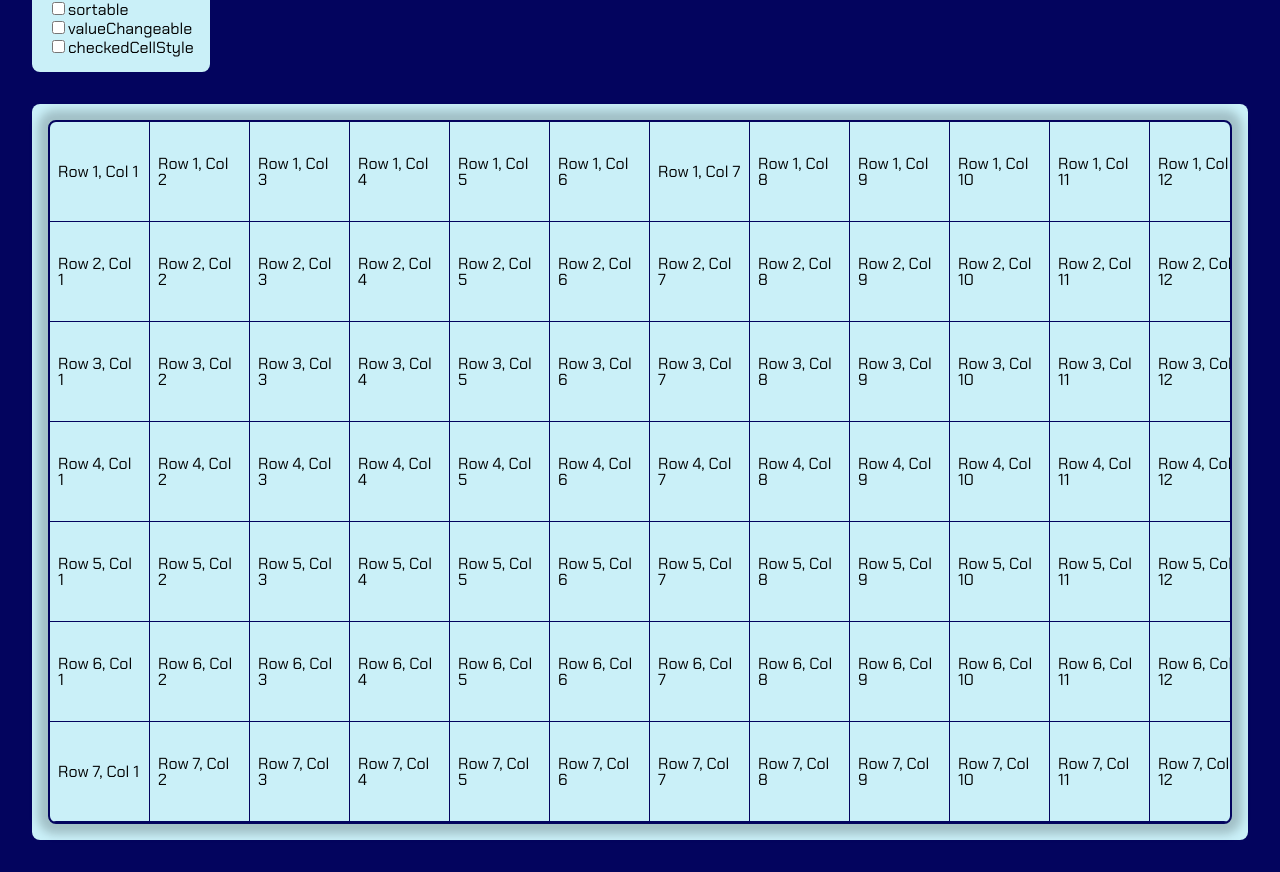
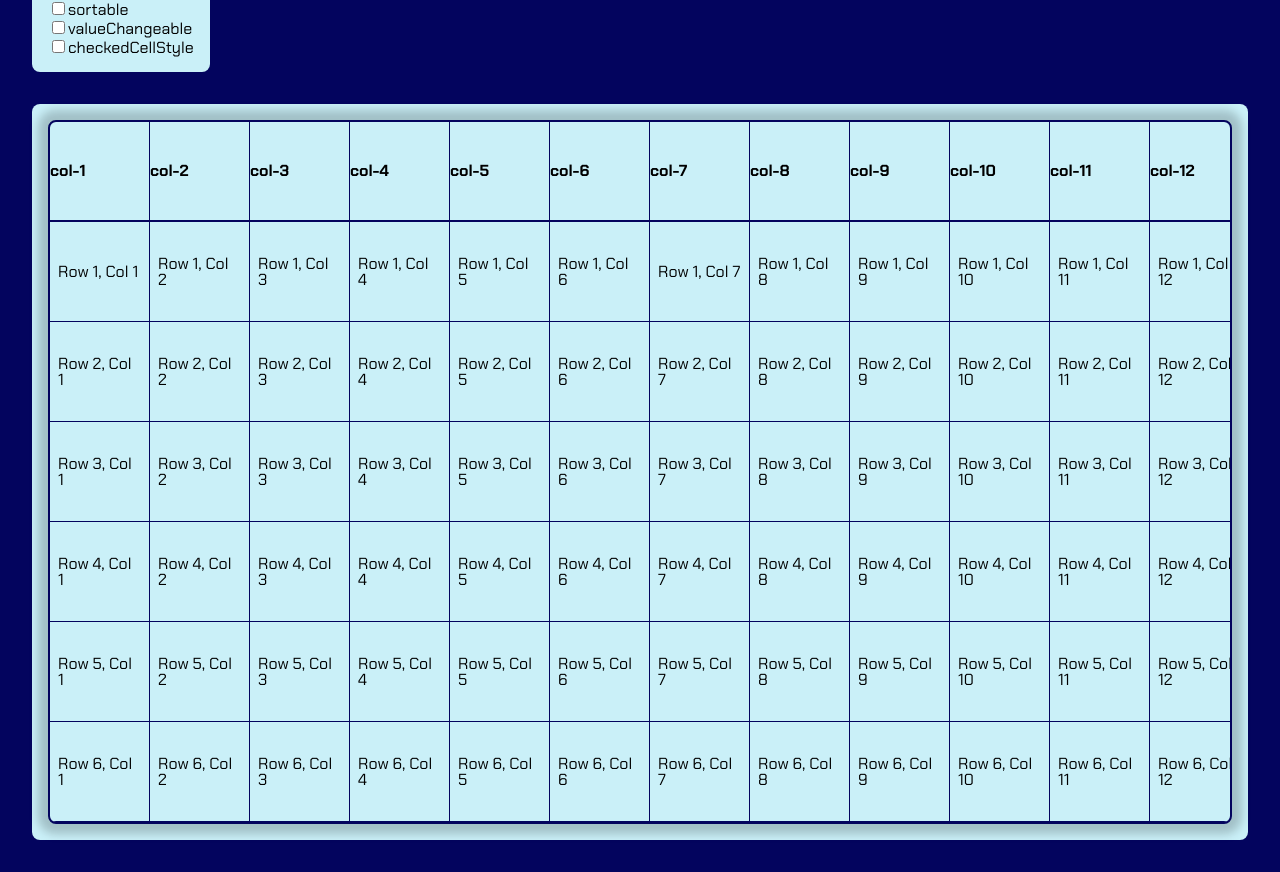
Before and after one commit to ironhamma/master-thesis-ui-framework, a React (Vite) app: page / in a window 1280 px wide. Shown: the part 419-1291 px from the top of the page. Built offline with nearby package versions, Linux system fonts and the light colour scheme.

Commit message:
Update virtualization method. Now it almost works

```diff
--- a/src/components/DataTable/DataTable.jsx
+++ b/src/components/DataTable/DataTable.jsx
@@ -4,6 +4,7 @@ import DataTableRow from "./DataTableRow";
 import DataTableCell from "./DataTableCell";
 
 const LOAD_OFFSET = 5;
+const OVERSCAN_COUNT = 2;
 
 const DataTable = ({
   data,
@@ -33,49 +34,34 @@ const DataTable = ({
   const [colOrder, setColOrder] = useState([]);
   const tableStyles = {};
 
-  const [visibleData, setVisibleData] = useState([]);
   const [scrollTop, setScrollTop] = useState(0);
   const [scrollLeft, setScrollLeft] = useState(0);
+
+  const [vertical, setVertical] = useState({ start: 0, end: pageHeight });
   const [horizontal, setHorizontal] = useState({ start: 0, end: pageWidth });
-  const [vertical, setVertical] = useState({ start: 0, end: pageHeight });
+  const [visibleData, setVisibleData] = useState([]);
 
   useEffect(() => {
-    const startIndex = Math.floor(scrollTop / rowHeight);
-
-    // take care around the edges
-    const sIndex =
-      startIndex > data.length - pageHeight
-        ? data.length - pageHeight
-        : startIndex;
-    const endIndex = Math.min(
-      startIndex + pageHeight + LOAD_OFFSET,
-      data.length
-    );
-    setVertical((e) => ({ start: sIndex, end: endIndex }));
-  }, [scrollTop, data, pageHeight]);
+    const base = Math.floor(scrollTop / rowHeight);
+    const startIndex = base - OVERSCAN_COUNT > 0 ? base - OVERSCAN_COUNT : base;
+    const endIndex = base + pageHeight + OVERSCAN_COUNT;
+    setVertical({ start: startIndex, end: endIndex });
+  }, [scrollTop, rowHeight]);
 
   useEffect(() => {
-    const startIndex = Math.floor(scrollLeft / colWidth);
-
-    // take care around the edges
-    const sIndex =
-      startIndex > data[0].length - pageWidth
-        ? data.length - pageWidth
-        : startIndex;
-    const endIndex = Math.min(
-      startIndex + pageWidth + LOAD_OFFSET,
-      data[0].length
-    );
-    setHorizontal({ start: sIndex, end: endIndex });
-  }, [scrollLeft, data, pageWidth]);
+    const base = Math.floor(scrollLeft / colWidth);
+    const startIndex = base - OVERSCAN_COUNT > 0 ? base - OVERSCAN_COUNT : base;
+    const endIndex = base + pageWidth + OVERSCAN_COUNT;
+    setHorizontal({ start: startIndex, end: endIndex });
+  }, [scrollLeft, colWidth]);
 
   useEffect(() => {
-    const shown = [...data]
-      .slice(vertical.start, vertical.end)
-      .map((row) => row.slice(horizontal.start, horizontal.end));
-
-    setVisibleData(shown);
-  }, [vertical, horizontal, data]);
+    setVisibleData(
+      data
+        .slice(vertical.start, vertical.end)
+        .map((row) => row.slice(horizontal.start, horizontal.end))
+    );
+  }, [vertical, horizontal]);
 
   const handleScroll = (e) => {
     setScrollTop(e.target.scrollTop);
@@ -83,9 +69,22 @@ const DataTable = ({
   };
 
   if (height) {
-    tableStyles.maxHeight = `${height}px`;
-    tableStyles.maxWidth = `${width}px`;
+    tableStyles.height = `${height}px`;
+    tableStyles.width = `${width}px`;
   }
+
+  useEffect(() => {
+    if (data && data[0]) {
+      setColOrder(data[0].map((e) => e.column));
+    }
+  }, [data]);
+
+  const innerWidth =
+    visibleData &&
+    visibleData[0] &&
+    (visibleData[0].length + OVERSCAN_COUNT) * colWidth;
+
+  const innerHeight = (visibleData.length + OVERSCAN_COUNT) * rowHeight;
 
   return (
     <div className="duckTableContainer">
@@ -96,18 +95,26 @@ const DataTable = ({
         onScroll={handleScroll}
       >
         {!headless && (
-          <DataTableHeader colOrder={colOrder} stickyHeader={stickyHeader} />
+          <DataTableHeader
+            colOrder={colOrder}
+            stickyHeader={stickyHeader}
+            rowHeight={rowHeight}
+            colWidth={colWidth}
+            width={innerWidth}
+          />
         )}
         <div
           className="duckTableBody"
           style={{
-            height: `${data.length * rowHeight}px`,
-            width: `${data[0].length * colWidth}px`,
-            transform: `translate(${scrollLeft}px, ${scrollTop}px)`,
+            height: `${innerHeight}px`,
+            width: `${innerWidth}px`,
+            transform: `translate(${horizontal.start * colWidth}px, ${
+              vertical.start * rowHeight
+            }px)`,
           }}
         >
           {visibleData &&
-            Array.isArray(data) &&
+            Array.isArray(visibleData) &&
             visibleData.map((row, rowIndex) => (
               <DataTableRow key={rowIndex}>
                 {row.map((col, colIndex) => (
--- a/src/components/DataTable/DataTableHeader.jsx
+++ b/src/components/DataTable/DataTableHeader.jsx
@@ -1,6 +1,12 @@
 import { useEffect, useState } from "react";
 
-const DataTableHeader = ({ colOrder, stickyHeader }) => {
+const DataTableHeader = ({
+  colOrder,
+  stickyHeader,
+  rowHeight,
+  colWidth,
+  width,
+}) => {
   const [scrollLeft, setScrollLeft] = useState(0);
 
   useEffect(() => {
@@ -8,7 +14,6 @@ const DataTableHeader = ({ colOrder, stickyHeader }) => {
       return;
     }
     const onScroll = (e) => {
-      console.log(e.target.scrollLeft);
       setScrollLeft(e.target.scrollLeft);
     };
     document
@@ -22,29 +27,43 @@ const DataTableHeader = ({ colOrder, stickyHeader }) => {
   }, [scrollLeft, stickyHeader]);
 
   return (
-    <div className={`duckTableHead ${stickyHeader && "duckTableHeadSticky"}`}>
+    <div
+      className={`duckTableHead ${stickyHeader && "duckTableHeadSticky"}`}
+      style={{ width }}
+    >
       {stickyHeader ? (
         <>
-          <div className="duckTableHeaderRow duckTableHeaderRowSticky">
+          <div
+            className="duckTableHeaderRow duckTableHeaderRowSticky"
+            style={{ height: rowHeight, width: width }}
+          >
             {colOrder.map((e) => (
               <div
                 className="duckTableHeaderCell"
-                style={{ transform: `translateX(-${scrollLeft}px)` }}
+                style={{
+                  transform: `translateX(-${scrollLeft}px)`,
+                  width: colWidth,
+                }}
               >
                 {e}
               </div>
             ))}
           </div>
-          <div className="duckTableHeaderRow">
+          <div className="duckTableHeaderRow" style={{ height: rowHeight }}>
             {colOrder.map((e) => (
-              <div className="duckTableHeaderCell"></div>
+              <div
+                className="duckTableHeaderCell"
+                style={{ width: colWidth }}
+              ></div>
             ))}
           </div>
         </>
       ) : (
-        <div className="duckTableHeaderRow">
+        <div className="duckTableHeaderRow" style={{ height: rowHeight }}>
           {colOrder.map((e) => (
-            <div className="duckTableHeaderCell">{e}</div>
+            <div className="duckTableHeaderCell" style={{ width: colWidth }}>
+              {e}
+            </div>
           ))}
         </div>
       )}
--- a/src/styles/components/dataTable.styl
+++ b/src/styles/components/dataTable.styl
@@ -9,8 +9,6 @@
 
     .duckTable{
         width 100%
-        display: flex
-        flex-direction: column
         overflow: auto
 
         /* width & height of scrollbars */
@@ -35,12 +33,10 @@
 
         .duckTableHead{
             display: flex
-            flex-direction: column
             width: 100%
 
             .duckTableHeaderRow{
                 display: flex
-                width: 100%
                 position: relative
 
                 .duckTableHeaderCell{
@@ -48,12 +44,8 @@
                     align-items: center
                     justify-content: flex-start
                     font-weight: 800
-                    padding: 0 8px
                     border-bottom: 2px solid $primary_dark
                     border-right: 1px solid $primary_dark
-
-                    min-width: 8rem // TODO: REMOVE
-                    min-height: 70px // TODO: REMOVE
                 }
 
                 &Sticky{
@@ -62,6 +54,7 @@
                     left: 0
                     overflow: hidden
                     z-index: 1
+                    display: -webkit-box
 
                     .duckTableHeaderCell{
                         background-color: $primary_light
```
